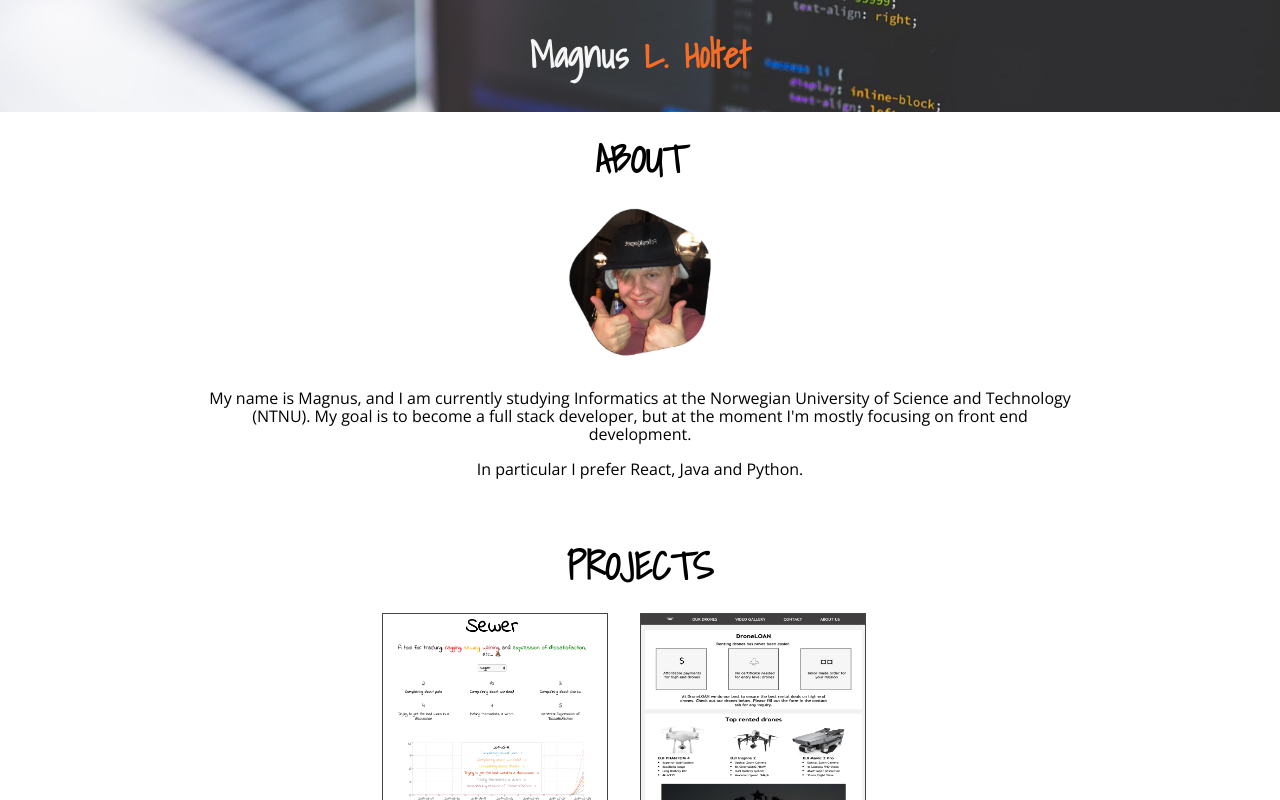
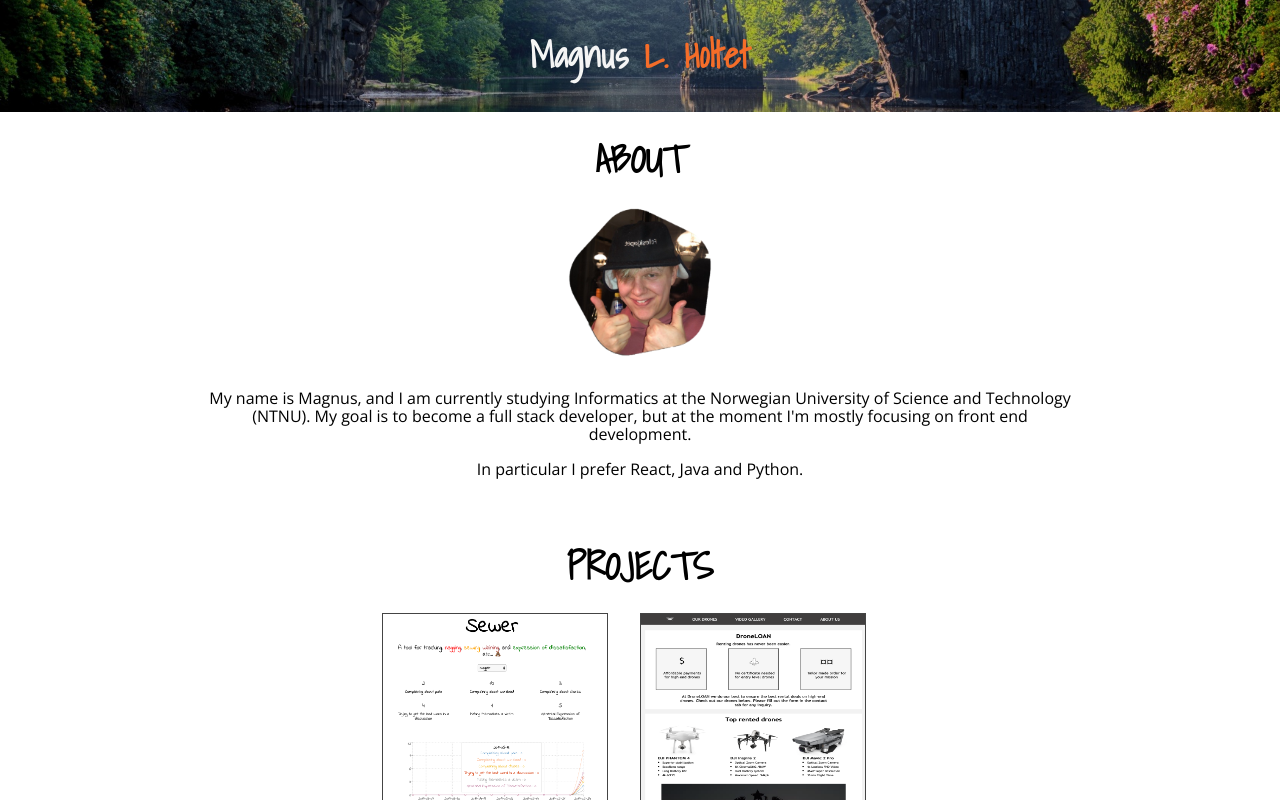
Before and after one commit to kharann/holtet, a React (Create React App) app: page / in a window 1280 px wide. Shown: the top 800 px of the page. Built offline with nearby package versions, Linux system fonts and the light colour scheme.

Commit message:
Update header image.

```diff
--- a/src/components/Header.js
+++ b/src/components/Header.js
@@ -24,28 +24,10 @@ const HeaderContainer = styled.section`
     height: 7rem;
   }
 
-  background-image: url('./img/headerBG.png');
+  background-image: url('./img/bridgeWp.jpg');
   background-size: cover;
   background-position: center;
 `;
-
-// const Logo = styled.img`
-//   /* Mobile */
-//   margin: 1rem 0 0.7rem 0;
-//   width: 13.5rem;
-
-//   /* Tablet */
-//   @media screen AND (min-width: 600px) AND (max-width: 900px) {
-//     width: 21rem;
-//     margin: 2rem 0 1rem 0;
-//   }
-
-//   /* Desktop */
-//   @media screen AND (min-width: 901px) {
-//     margin: 2rem 0 0.7rem 0;
-//     width: 33rem;
-//   }
-// `;
 
 const Name = styled.h1`
   color: whitesmoke;
@@ -55,7 +37,6 @@ const Name = styled.h1`
 const Header = () => {
   return (
     <HeaderContainer>
-      {/* <Logo src='./img/logoTransparrent.png' /> */}
       <Name>
         Magnus{' '}
         <span style={{ color: '#F56D29', fontFamily: 'Shadows Into Light' }}>
```
Also changed, not shown: public/img/anotherWp.jpg (added), public/img/bridgeWp.jpg (added).
